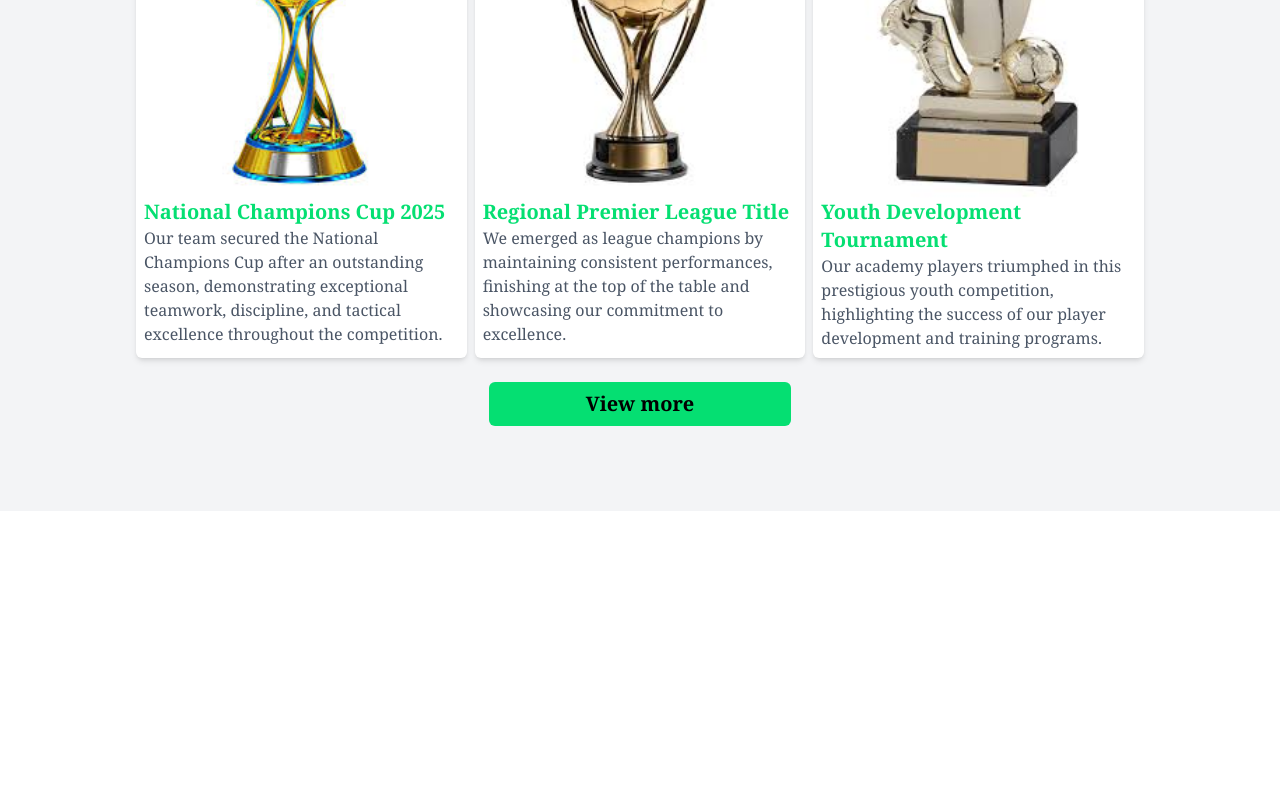
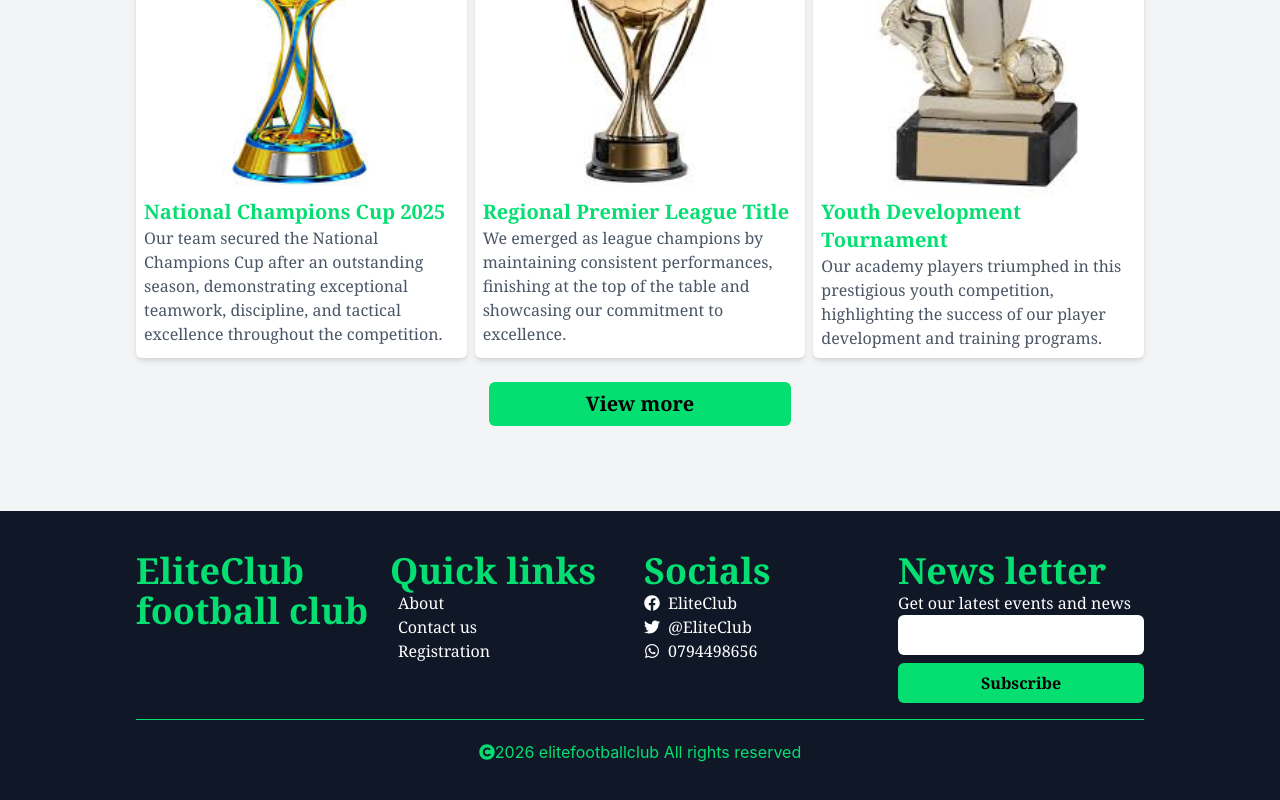
Before and after one commit to tonyopuodho/FootBallClub, a React (Vite) app: page / in a window 1280 px wide. Shown: the part 1602-2402 px from the top of the page. Before the commit the page ends 2113 px from the top, so only its background shows below. Built offline with nearby package versions, Linux system fonts and the light colour scheme.

Commit message:
Adding footer component

```diff
--- /dev/null
+++ b/src/components/Footer.jsx
@@ -0,0 +1,47 @@
+import React from 'react'
+import { FaCopyright, FaFacebook, FaTwitter, FaWhatsapp } from 'react-icons/fa'
+
+function Footer() {
+  return (
+    <div className='bg-gray-900 py-10'>
+        <div className='max-w-7xl md:w-[80%] mx-auto px-2'>
+            <div className='grid grid-cols-1 md:grid-cols-4 gap-2 font-serif'>
+                <div>
+                    <h1 className='text-4xl text-green-400 font-extrabold'>EliteClub football club</h1>
+                </div>
+                <div>
+                    <h1 className='text-4xl text-green-400 font-extrabold'>Quick links</h1>
+                    <div className='text-white cursor-pointer ml-2'>
+                        <p>About</p>
+                        <p>Contact us</p>
+                        <p>Registration</p>
+                    </div>
+                </div>
+                <div>
+                    <h1 className='text-4xl text-green-400 font-extrabold'>Socials</h1>
+                    <div className='text-white cursor-pointer '>
+                        <p className='items-center flex gap-2'><FaFacebook/> EliteClub</p>
+                        <p className='items-center flex gap-2'> <FaTwitter/> @EliteClub</p>
+                        <p className='items-center flex gap-2'><FaWhatsapp/> 0794498656</p>
+                    </div>
+                </div>
+                <div>
+                    <h1 className='text-4xl text-green-400 font-extrabold'>News letter</h1>
+                    <p className='text-white'>Get our latest events and news</p>
+                    <form action="">
+                        <input type="text" className='w-full p-2 bg-white rounded-md' />
+                        <button className='w-full py-2 font-extrabold cursor-pointer rounded-md mt-2 bg-green-400'>Subscribe</button>
+                    </form>
+                </div>
+            </div>
+            <hr  className='text-green-400 mt-4'/>
+            <div className='flex justify-center items-center mt-5 text-green-400'>
+                <p className='flex items-center'><FaCopyright/> {new Date().getFullYear()} elitefootballclub All rights reserved
+                </p>
+            </div>
+        </div>
+    </div>
+  )
+}
+
+export default Footer
--- a/src/pages/home/Home.jsx
+++ b/src/pages/home/Home.jsx
@@ -2,6 +2,7 @@ import React from 'react'
 import Hero from './Hero'
 import Events from './Events'
 import Titles from './Titles'
+import Footer from '../../components/Footer'
 
 function Home() {
   return (
@@ -9,6 +10,7 @@ function Home() {
         <Hero/>
         <Events/>
         <Titles/>
+        <Footer/>
     </div>
   )
 }
```
